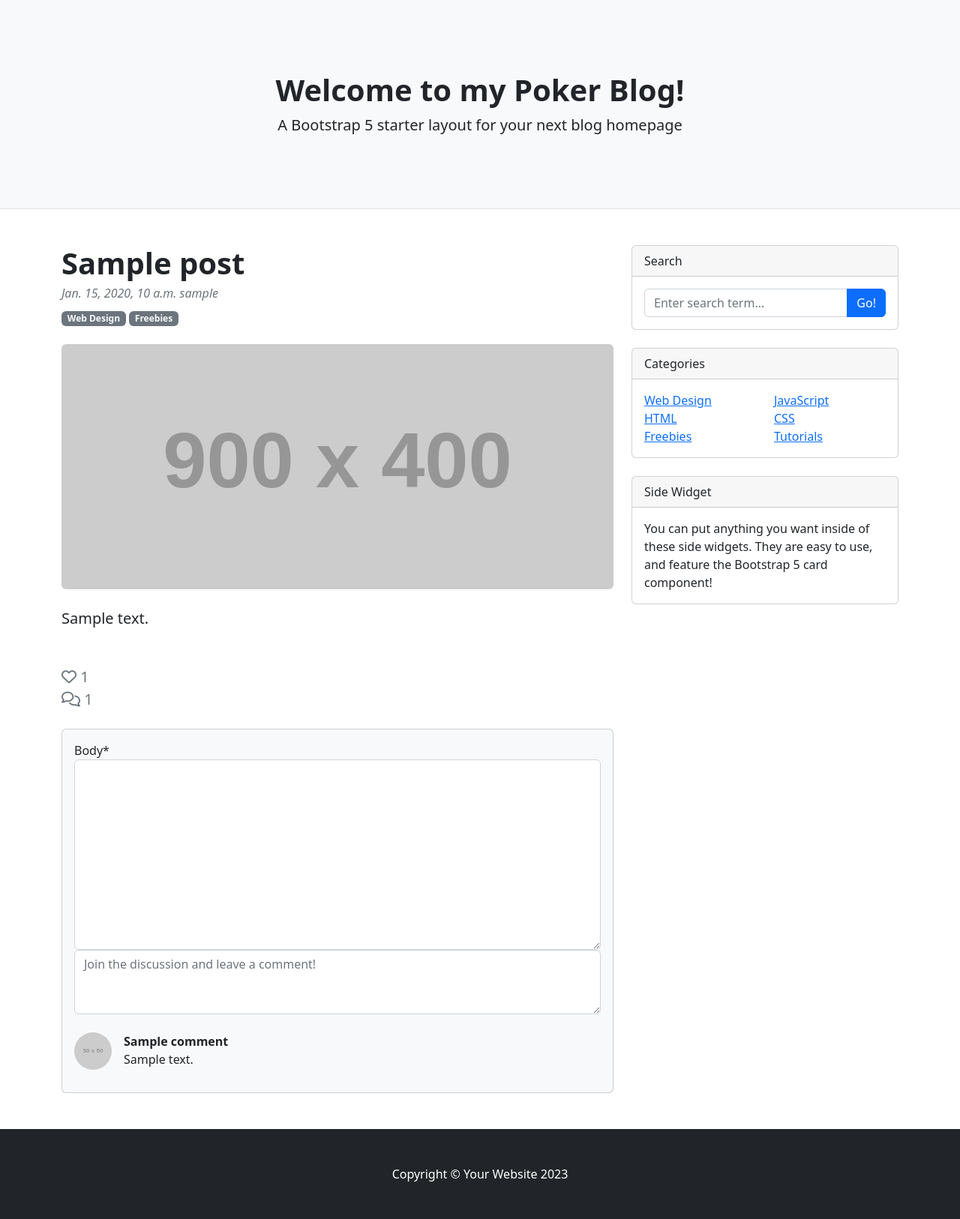
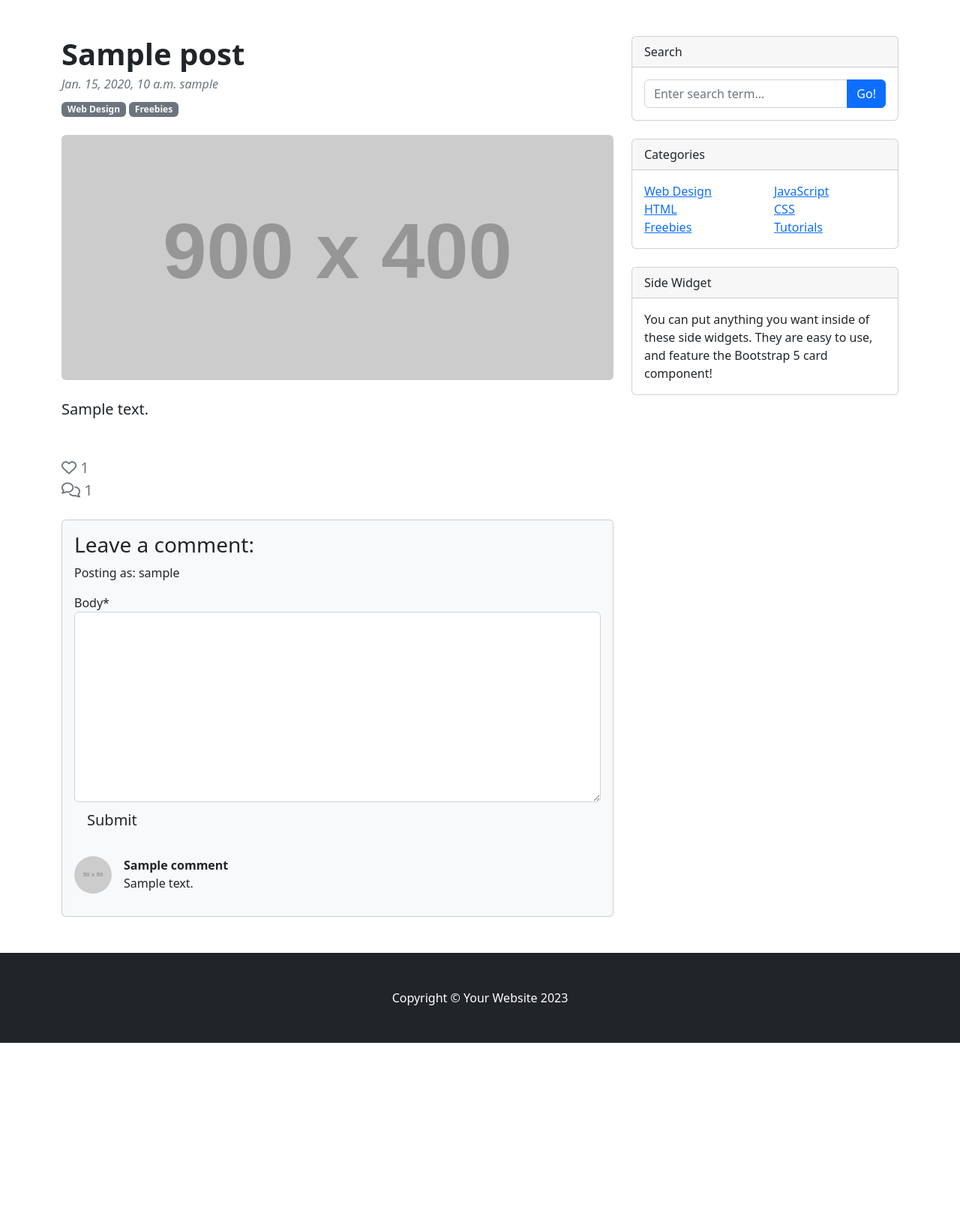
Before and after one commit to t0bes1/blog-poker, a Django app: a page that uses templates/base.html in a window 1280 px wide. Shown: the part 56-1682 px from the top of the page at 75% size. After the commit the page ends 1447 px from the top, so only its background shows below. Run offline with Django 3.2, Linux system fonts and the light colour scheme; a user stored in the database is signed in; tables that the repository leaves empty hold one stand-in row (values such as "Sample post"); grey boxes labelled with a size stand in for pictures from a placeholder-image service; some libraries are stand-ins or nearby versions.

Commit message:
Add commenting

```diff
--- a/templates/base.html
+++ b/templates/base.html
@@ -31,15 +31,6 @@
                 </div>
             </div>
         </nav>
-        <!-- Page header with logo and tagline-->
-        <header class="py-5 bg-light border-bottom mb-4">
-            <div class="container">
-                <div class="text-center my-5">
-                    <h1 class="fw-bolder">Welcome to my Poker Blog!</h1>
-                    <p class="lead mb-0">A Bootstrap 5 starter layout for your next blog homepage</p>
-                </div>
-            </div>
-        </header>
         <!-- Page content-->
         {% block content %}
         {% endblock %}
--- a/templates/post_detail.html
+++ b/templates/post_detail.html
@@ -42,10 +42,15 @@
                         <div class="card bg-light">
                             <div class="card-body">
                                 <!-- Comment form-->
-                                <form class="mb-4">
+                                {% if user.is_authenticated %}
+                                <h3>Leave a comment:</h3>
+                                <p>Posting as: {{ user.username }}</p>
+                                <form method="post" class="mb-4">
                                     {{ comment_form | crispy }}
-                                    <textarea class="form-control" rows="3" placeholder="Join the discussion and leave a comment!"></textarea>
+                                    {% csrf_token %}
+                                <button type="submit" class="btn btn-signup btn-lg">Submit</button>
                                 </form>
+                                {% endif %}
                                 <!-- Single comment-->
                                 {% for comment in comments %}
                                 <div class="d-flex">
```
Also changed, not shown: templates/allauth/layouts/base.html (+6 -20 lines), templates/index.html (+9 -0 lines).
